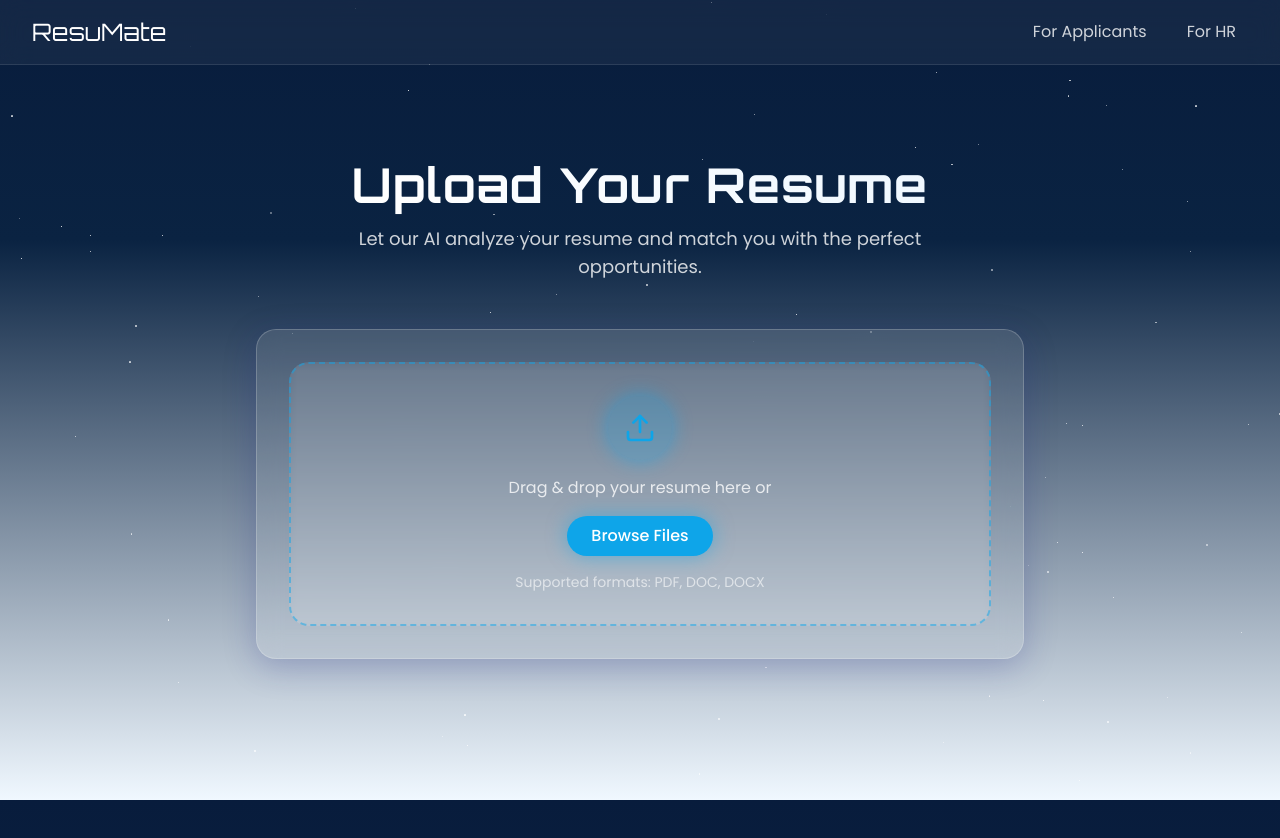
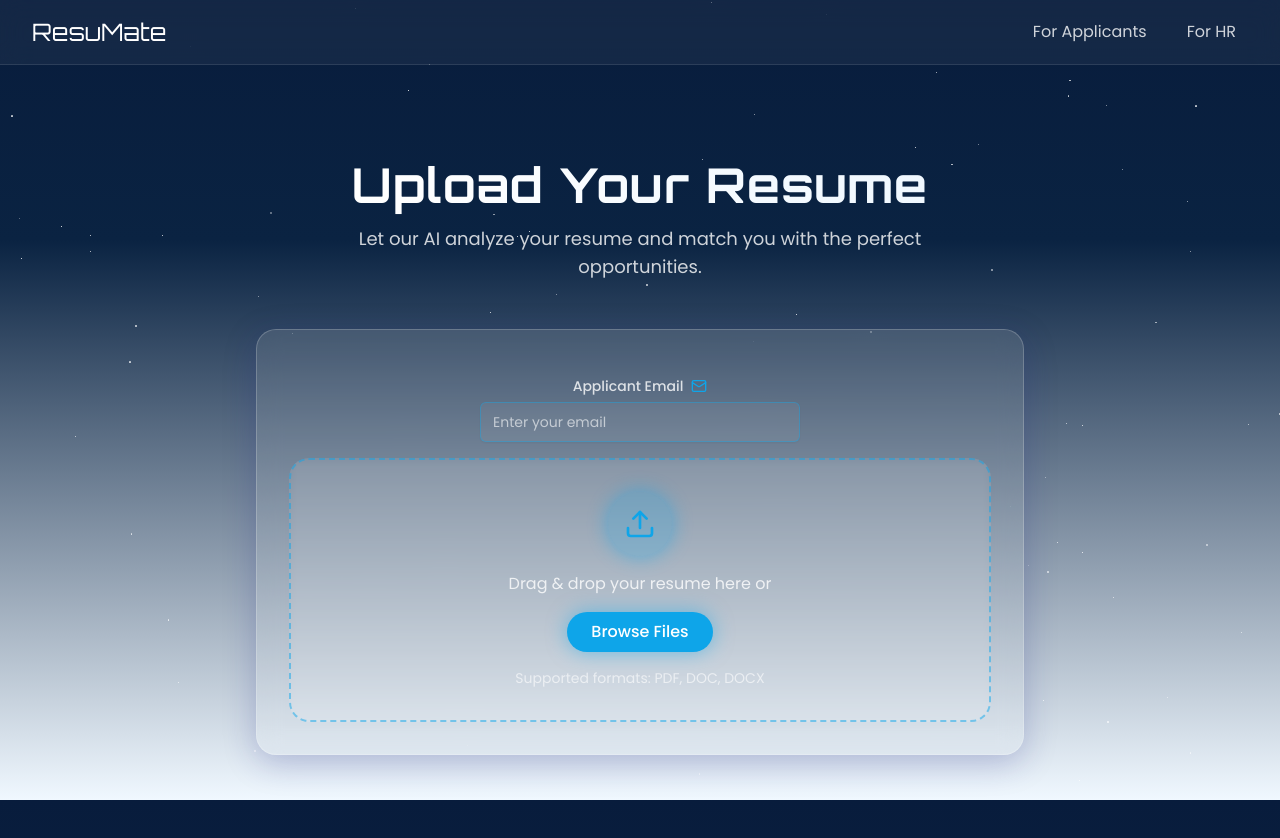
Before and after one commit to Dattakeshavan/resume-future-glow, a React (Vite) app: page /applicant in a window 1280 px wide. Shown: the top 838 px of the page. Built offline with nearby package versions, Linux system fonts and the light colour scheme.

Commit message:
Fix: Ensure project starts
This commit addresses the issue of the project not starting.

```diff
--- a/src/pages/Applicant.tsx
+++ b/src/pages/Applicant.tsx
@@ -132,6 +132,9 @@ const Applicant = () => {
 
       <section className="upload-section w-full max-w-3xl">
         <div className="glass-card p-8 flex flex-col items-center">
+          {/* Always show email input at the top */}
+          {!isUploaded && emailBox}
+
           <div
             className={`resume-upload-zone w-full ${dragActive ? 'active' : ''} ${isUploaded ? 'bg-resumate-glow-blue/10' : ''}`}
             onDragEnter={handleDrag}
@@ -201,8 +204,6 @@ const Applicant = () => {
                   <p className="text-white/80 text-center mb-2">
                     <span className="font-medium text-white">{fileName}</span>
                   </p>
-                  {/* Email Input Box */}
-                  {emailBox}
                   <div className="w-full max-w-xs bg-white/20 h-2 rounded-full overflow-hidden mb-4">
                     <div
                       className="h-full bg-resumate-glow-blue"
```
